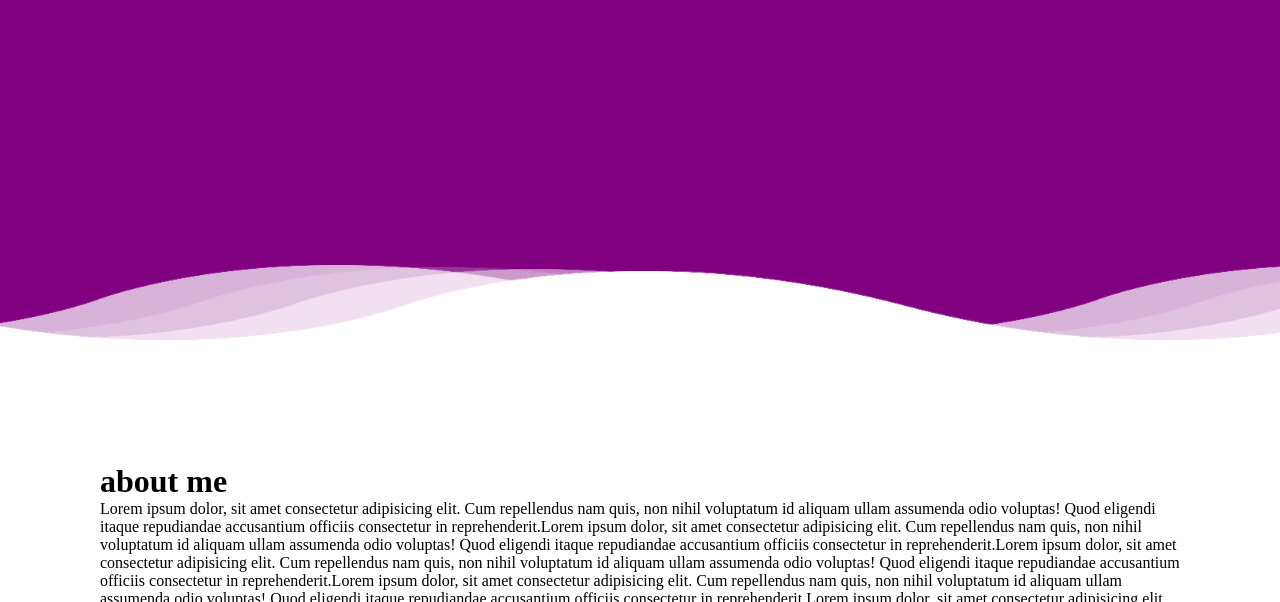
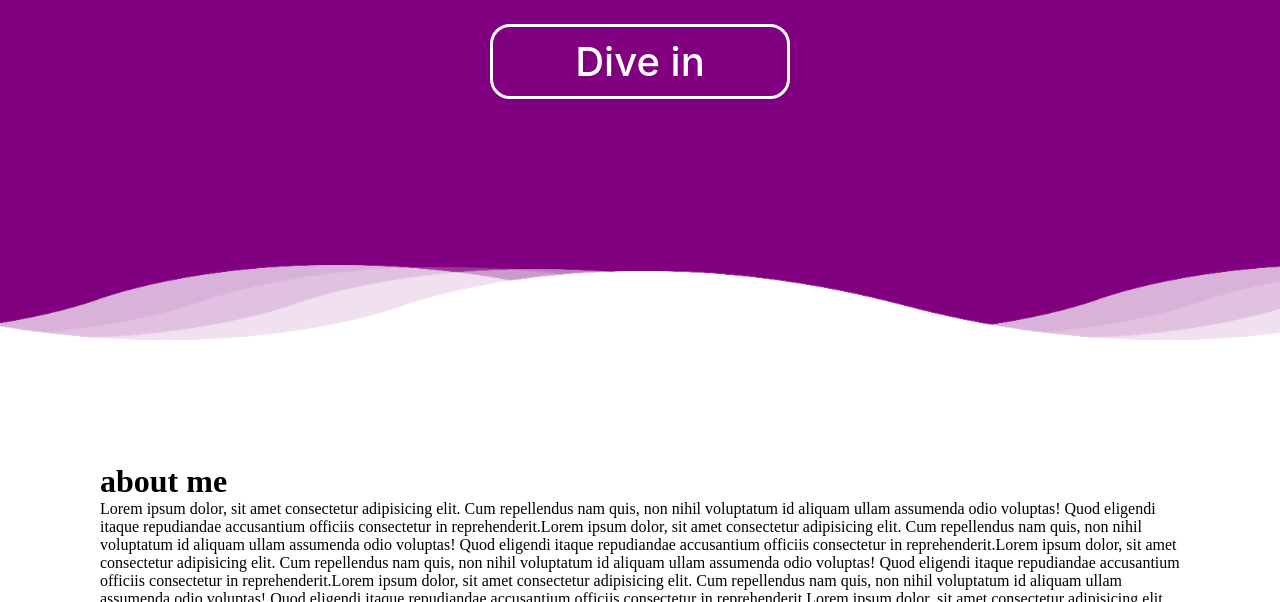
Before and after one commit to Jarryd-pretorius/website-project, a plain HTML site: page index.html in a window 1280 px wide. Shown: the part 498-1100 px from the top of the page. Drawn offline with Linux system fonts and the light colour scheme.

Commit message:
button editing

```diff
--- a/index.html
+++ b/index.html
@@ -19,6 +19,7 @@
         </nav>
     <section id="home">
             <h1 class="h1-headings">Jarryd's portfolio website</h1>
+            <div id="but-container"><a href="#"><button>Dive in</button></a></div>
                 <div class="wave" id="wave1" style="--i:1;"></div>
                 <div class="wave" id="wave2" style="--i:2;"></div>
                 <div class="wave" id="wave3" style="--i:3;"></div>
--- a/style.css
+++ b/style.css
@@ -40,6 +40,43 @@ section {
     height: 100vh;
     background-color: purple;
 }
+
+#home h1 {
+    color: white;
+    text-align: center;
+    padding-top: 300px;
+    font-family: -apple-system, BlinkMacSystemFont, 'Segoe UI', Roboto, Oxygen, Ubuntu, Cantarell, 'Open Sans', 'Helvetica Neue', sans-serif;
+    font-size: 100px;
+}
+div#but-container{
+    padding-top: 40px;
+    text-align: center;
+    text-decoration: none;
+}
+ div button{
+    font-family: -apple-system, BlinkMacSystemFont, 'Segoe UI', Roboto, Oxygen, Ubuntu, Cantarell, 'Open Sans', 'Helvetica Neue', sans-serif;
+    font-size: 40px;
+    font-weight: 500;
+    width: 300px;
+    height: 75px;
+    border: none;
+    border: 3px solid white;
+    text-decoration: none;
+    color: white;
+    background-color: purple;
+    border-radius: 20px;
+    transition: ease-out 0.3s;
+    z-index: 1;
+}
+
+div button:hover {
+    background-color: white;
+    color: purple;
+    cursor: pointer;
+
+}
+
+
 
 .wave {
     position: absolute;
```
